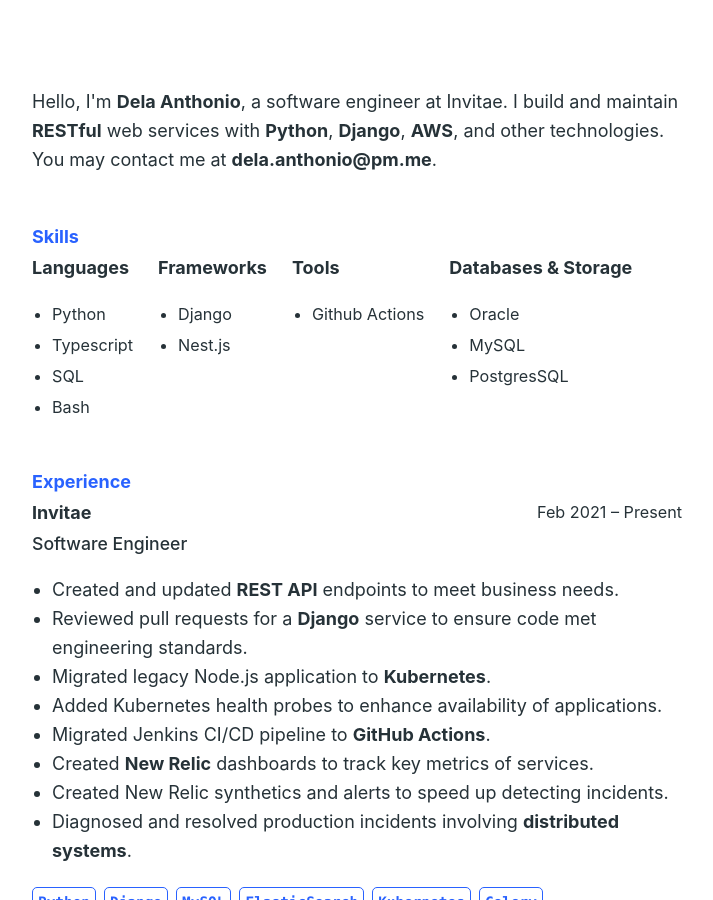
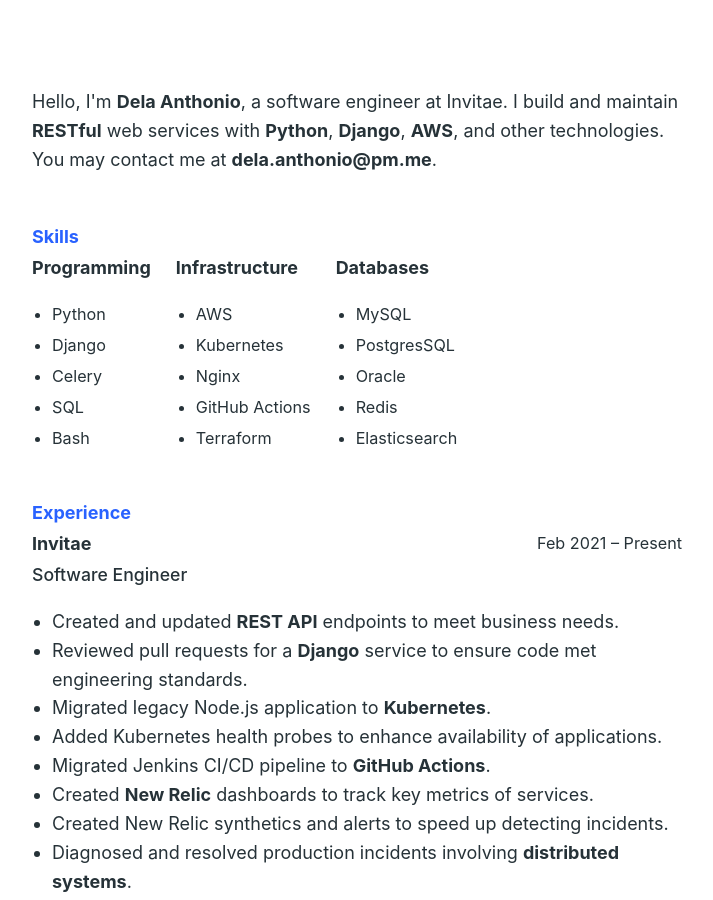
Before and after one commit to delaanthonio/delaanthonio.github.io, a Jekyll site: the page built from index.html, in a window 1280 px wide and 900 px high. Shown: the whole window, without its empty margins (283-996 px from the left). Built offline with Jekyll 4.4.1, drawn with Linux system fonts in a browser that asks for light colours.

Commit message:
docs: update skills

```diff
--- a/_data/skills.yml
+++ b/_data/skills.yml
@@ -1,11 +1,8 @@
-- name: Languages
-  skills: [Python, Typescript, SQL, Bash]
+- name: Programming
+  skills: [Python, Django, Celery, SQL, Bash]
 
-- name: Frameworks
-  skills: [Django, Nest.js]
+- name: Infrastructure
+  skills: [AWS, Kubernetes, Nginx, GitHub Actions, Terraform]
 
-- name: Tools
-  skills: [Github Actions]
-
-- name: Databases & Storage
-  skills: [Oracle, MySQL, PostgresSQL]
+- name: Databases
+  skills: [MySQL, PostgresSQL, Oracle, Redis, Elasticsearch]
```
